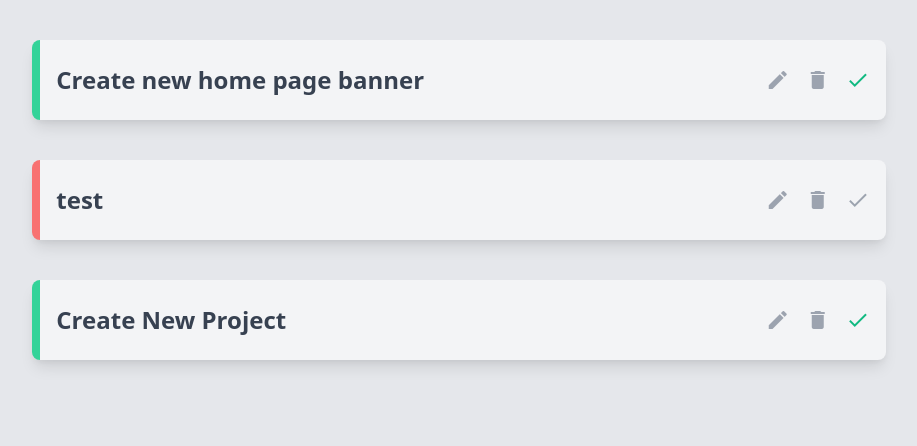
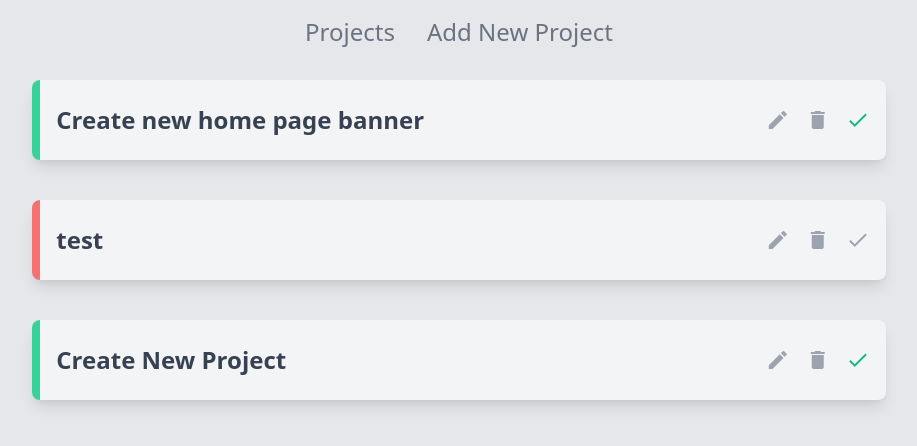
Before and after one commit to BUddha10/project-planner, a Vue app: page / in a window 1280 px wide. Shown: the top 446 px of the page, without its empty margins (181-1098 px from the left). Built offline with nearby package versions, Linux system fonts and the light colour scheme; data requests are answered from the project's data file.

Commit message:
feat:add link and style navbar

```diff
--- a/src/App.vue
+++ b/src/App.vue
@@ -1,9 +1,19 @@
 <template>
   <div class="min-h-screen min-w-full bg-gray-200">
-    <div class="mx-auto pt-10 w-4/6 items-center">
+    <div class="mx-auto pt-4 pb-10 w-4/6 items-center">
+      <NavBar />
       <router-view />
     </div>
   </div>
 </template>
 
+<script>
+import NavBar from "./components/NavBar.vue";
+export default {
+  components: {
+    NavBar,
+  },
+};
+</script>
+
 <style lang="scss"></style>
--- /dev/null
+++ b/src/components/NavBar.vue
@@ -0,0 +1,25 @@
+<template>
+  <div
+    class="
+      flex
+      items-center
+      justify-center
+      mb-8
+      text-2xl text-gray-500
+      space-x-8
+    "
+  >
+    <router-link :to="{ name: 'Home' }" class="hover:text-gray-800"
+      >Projects</router-link
+    >
+    <router-link :to="{ name: 'AddProject' }" class="hover:text-gray-800"
+      >Add New Project</router-link
+    >
+  </div>
+</template>
+
+<script>
+export default {};
+</script>
+
+<style lang="scss" scoped></style>
```
